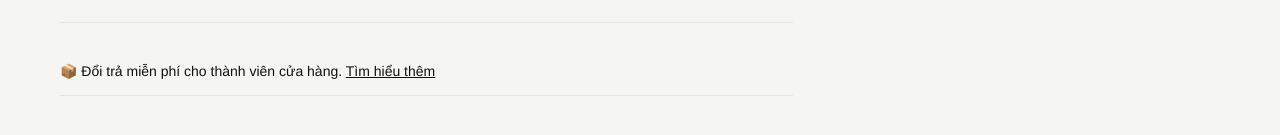
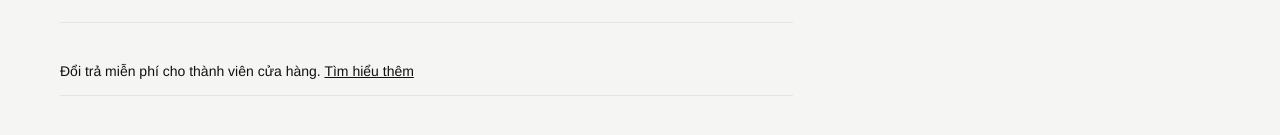
Before and after one commit to Fernirx/clothes-store-web, a React (Create React App) app: page /cart in a window 1280 px wide. Shown: the part 467-602 px from the top of the page. Built offline with nearby package versions, Linux system fonts and the light colour scheme.

Commit message:
Lưu thay đổi ở ProductDetail và Cart

```diff
--- a/src/pages/ProductDetail/ProductDetail.js
+++ b/src/pages/ProductDetail/ProductDetail.js
@@ -24,12 +24,7 @@ export default function ProductDetail() {
     const fetchDetailData = async () => {
       try {
         setIsLoading(true);
-        const accessToken = localStorage.getItem("accessToken"); // lấy token từ localstorage
-        const response = await fetch(`${API_BASE_URL}/products/${slug}`, {
-          headers: {
-            Authorization: `Bearer ${accessToken}`
-          }
-        });
+        const response = await fetch(`${API_BASE_URL}/products/${slug}`);
 
         if (!response.ok) throw new Error("Không tìm thấy sản phẩm");
 
@@ -133,7 +128,7 @@ export default function ProductDetail() {
                  : `${productInfo.basePrice?.toLocaleString('vi-VN')} ₫`}
 
               {productInfo.originalPrice && (
-                <span className="original-price" style={{ marginLeft: '8px' }}>
+                 <span className="original-price" style={{marginLeft: '8px'}}>
                     {productInfo.originalPrice.toLocaleString('vi-VN')} ₫
                  </span>
               )}
@@ -166,7 +161,7 @@ export default function ProductDetail() {
             <div className="size-selector">
               <div className="size-header">
                 <span>Chọn Kích Thước</span>
-                <a href="#guide" style={{ color: '#707072', textDecoration: 'none' }}>Bảng quy đổi kích cỡ</a>
+                <a href="#guide" style={{color: '#707072', textDecoration: 'none'}}>Bảng quy đổi kích cỡ</a>
               </div>
               <div className="size-grid">
                 {/* Dùng thẳng mảng cố định STANDARD_SIZES thay vì map data từ API */}
--- a/src/pages/cart/Cart.js
+++ b/src/pages/cart/Cart.js
@@ -88,7 +88,7 @@ const Cart = () => {
           </div>
 
           <div className="cart-policy">
-            <p>📦 Đổi trả miễn phí cho thành viên cửa hàng. <u>Tìm hiểu thêm</u></p>
+            <p>Đổi trả miễn phí cho thành viên cửa hàng. <u>Tìm hiểu thêm</u></p>
           </div>
         </div>
 
```
Lines whose indentation alone changed are shown as unchanged.
